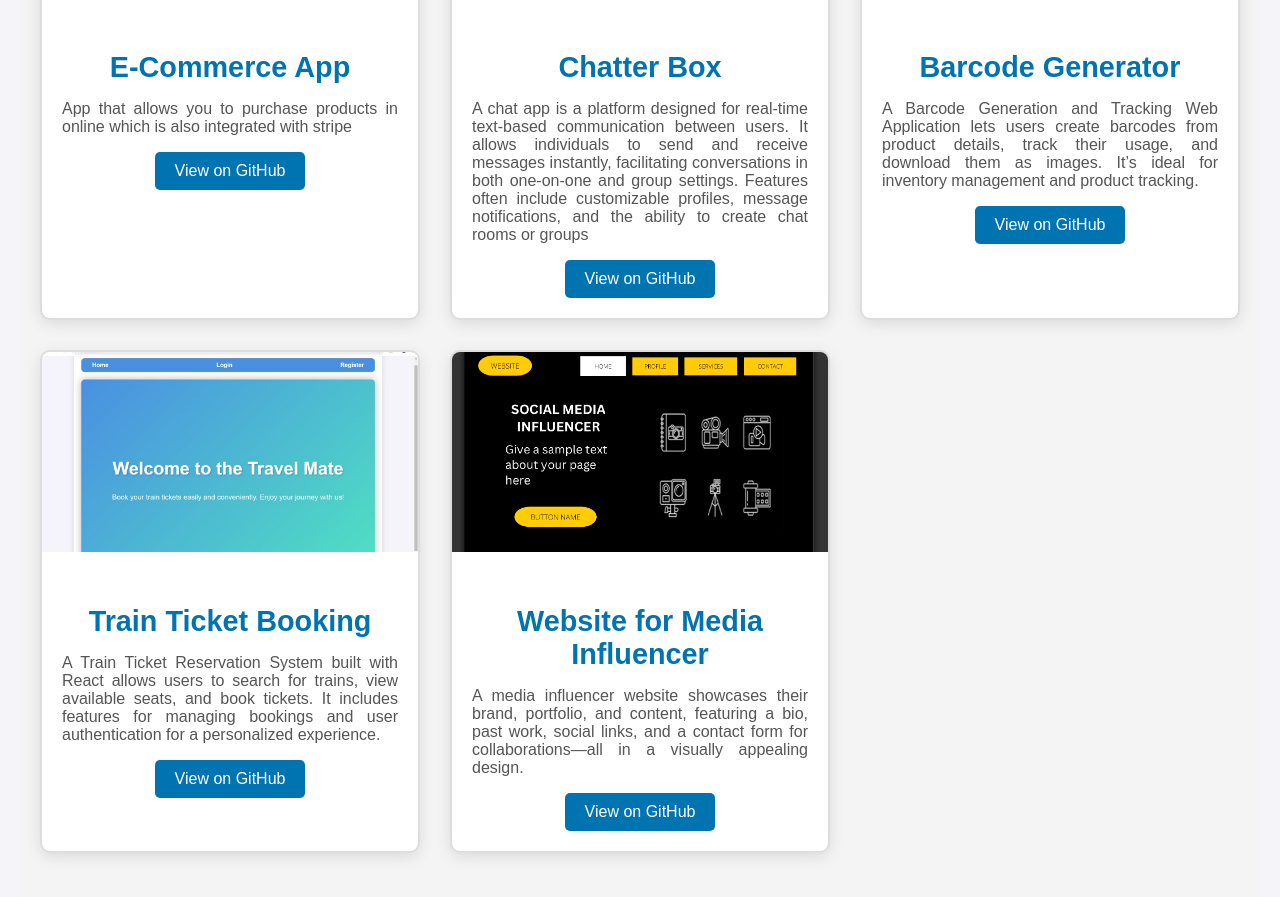
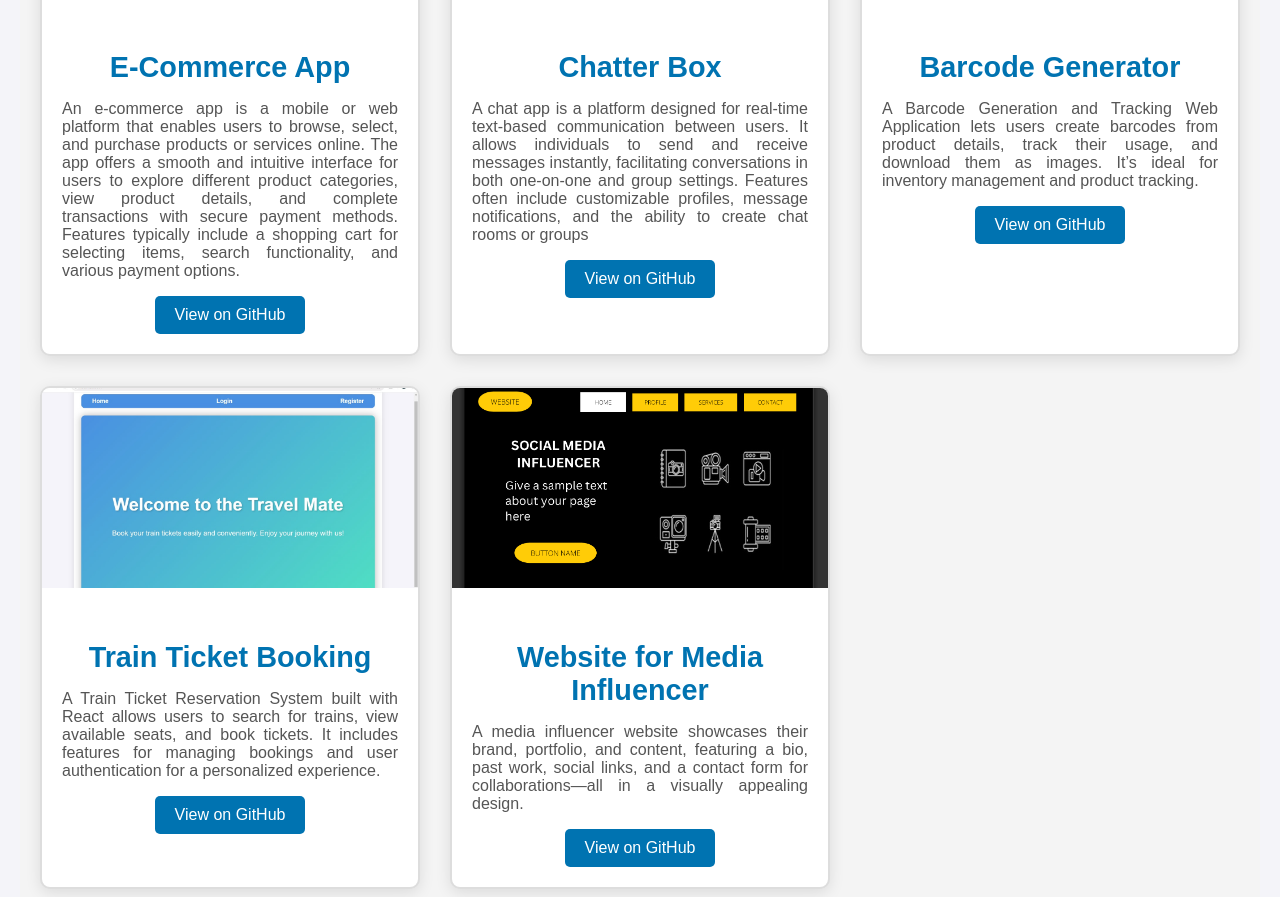
Before and after one commit to SANDY655/Portfolio, a React (Create React App) app in the folder port/: page / in a window 1280 px wide. Shown: the part 1439-2336 px from the top of the page. Built offline with nearby package versions, Linux system fonts and the light colour scheme.

Commit message:
Update Projects.js

```diff
--- a/port/src/components/Projects.js
+++ b/port/src/components/Projects.js
@@ -5,7 +5,7 @@ import './Projects.css';
 const projectsData = [
   {
      title: 'E-Commerce App',
-      description: 'App that allows you to purchase products in online which is also integrated with stripe',
+      description: 'An e-commerce app is a mobile or web platform that enables users to browse, select, and purchase products or services online. The app offers a smooth and intuitive interface for users to explore different product categories, view product details, and complete transactions with secure payment methods. Features typically include a shopping cart for selecting items, search functionality, and various payment options.',
       image: '/images/projects/e-com.png', // Replace with your actual image file name
       link: 'https://github.com/SANDY655/MERN-S.git',
   },
```
